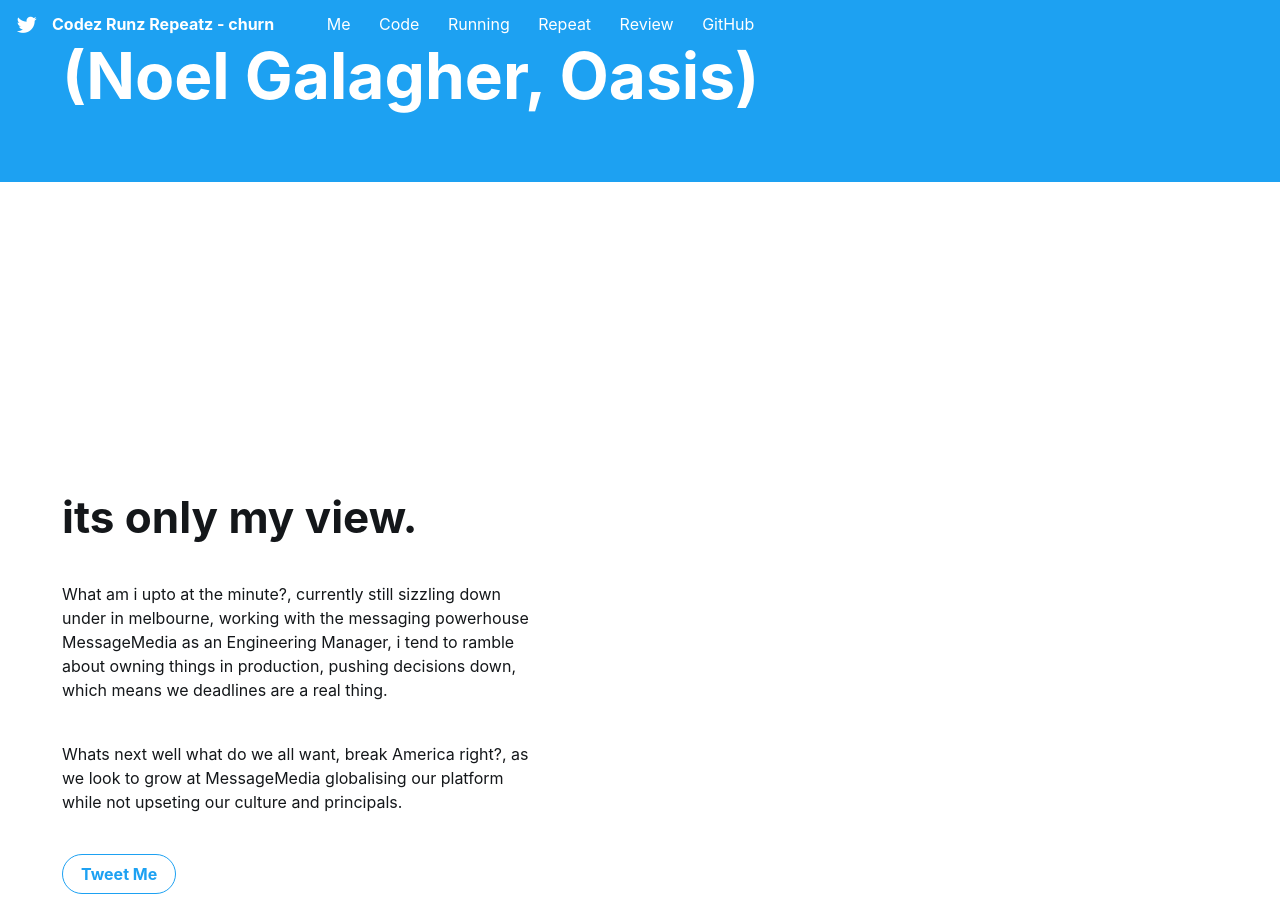
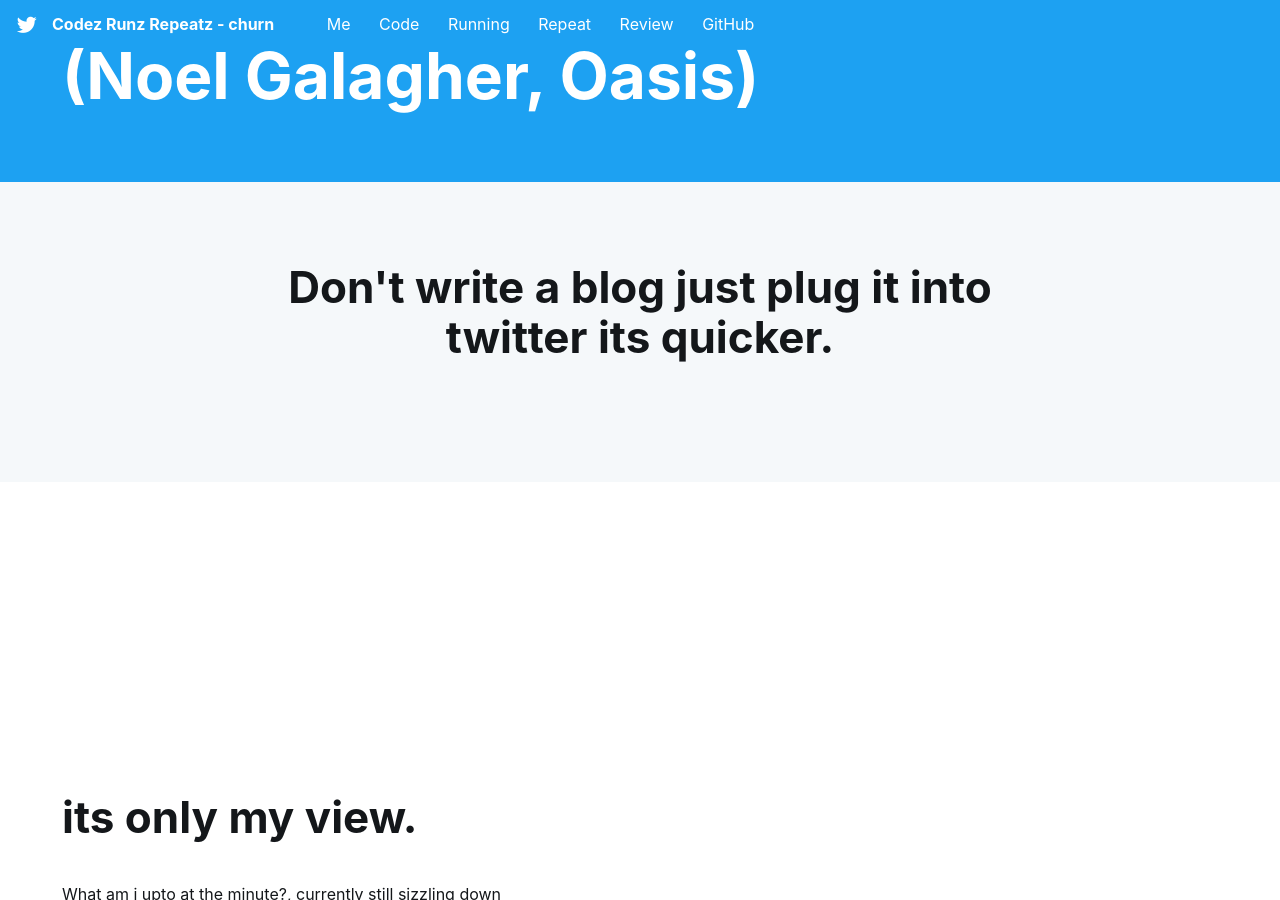
Before and after one commit to codez-runz-repeatz/codez-runz-repeatz.github.io, a Jekyll site: the page built from index.html, in a window 1280 px wide and 900 px high, scrolled down 368 px. Built offline with Jekyll 4.4.1, drawn with Linux system fonts in a browser that asks for light colours; some web fonts are replaced; comment, search, counter and statistics services are not loaded.

Commit message:
twitter view

```diff
--- a/index.html
+++ b/index.html
@@ -16,6 +16,14 @@
             </h1>
             <h1 class="large-title">You're the outcast, you're the underclass
                 But you don't care, because you're living fast <br>(Noel Galagher, Oasis)</br></h1>
+        </div>
+    </div>
+</div>
+
+<div class="section grey">
+    <div class="Grid container">
+        <div id="philosophy-text" class="Grid-cell u-size4of6 u-before1of6 u-after1of6">
+            <h1 class="small-title center-text mega-margin">Don't write a blog just plug it into twitter its quicker.</h1>
         </div>
     </div>
 </div>
```
Lines whose indentation alone changed are shown as unchanged.
